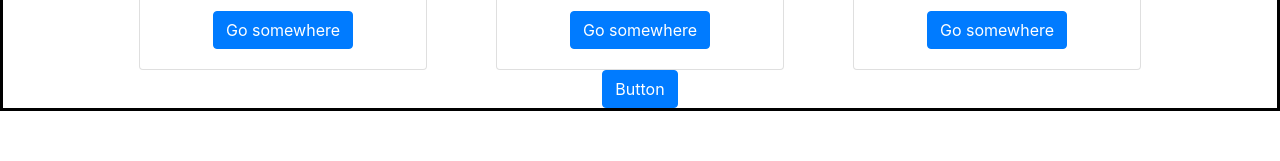
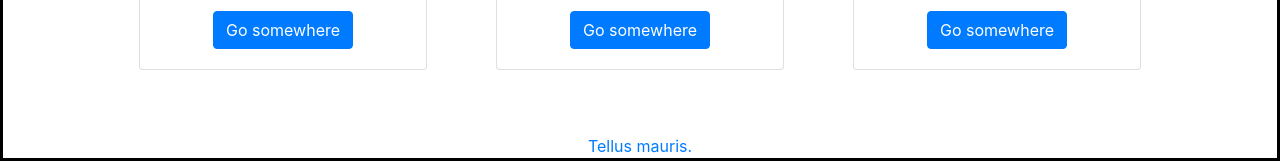
Before and after one commit to Guillermo-Martin/gcm-portfolio, a React (Create React App) app: page / in a window 1280 px wide. Shown: the part 2414-2575 px from the top of the page. Before the commit the page ends 2525 px from the top, so only its background shows below. Built offline with nearby package versions, Linux system fonts and the light colour scheme.

Commit message:
Add margin-bottom to Projects-row and change button to a tag

```diff
--- a/src/assets/styles/styles.css
+++ b/src/assets/styles/styles.css
@@ -82,6 +82,7 @@
   display: flex;
   justify-content: space-evenly;
   margin-top: 4rem;
+  margin-bottom: 4rem;
 }
 
 .Projects-h1 {
--- a/src/components/Projects.js
+++ b/src/components/Projects.js
@@ -20,7 +20,7 @@ function Projects() {
           <ProjectCard />
         </Row>
       </Container>
-      <Button>Button</Button>
+      <a href="#" >Tellus mauris.</a>
     </div>
   );
 }
```
